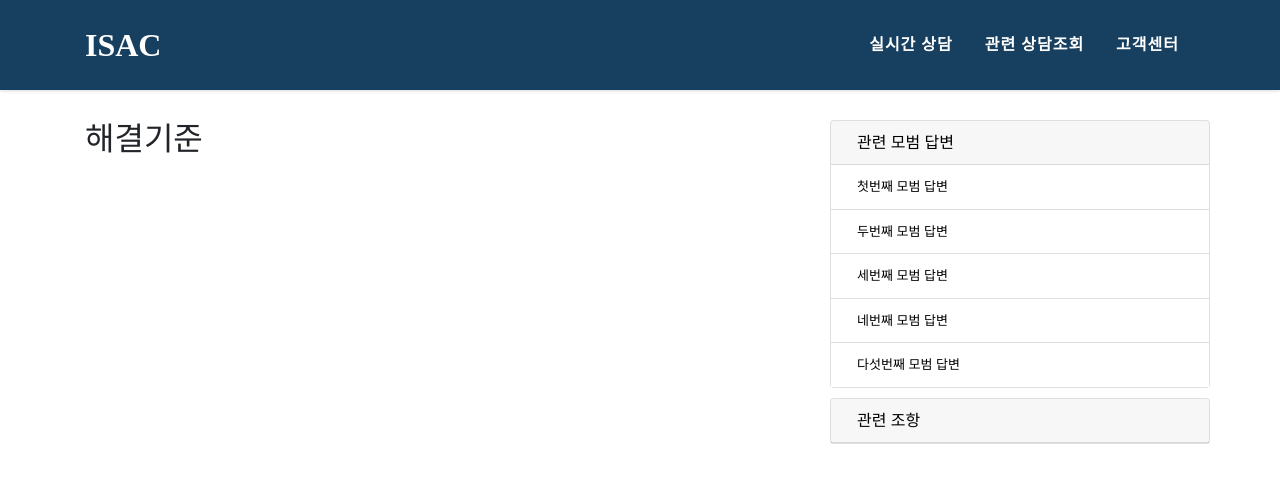
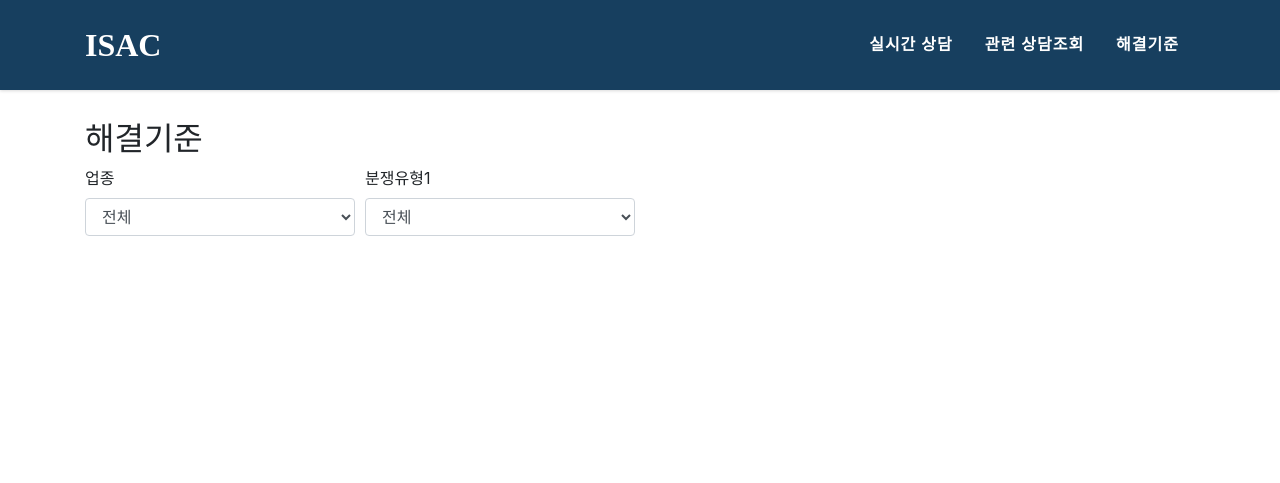
Before and after one commit to yyoongs/ISAC, a Flask app: template homepage/templates/solution.html in a window 1280 px wide. Shown: the top 483 px of the page. Run offline with Flask 2, Linux system fonts and the light colour scheme; the template is opened without the code that fills it: most values are stand-ins (such as "Sample title", 1, 10 or a date in 2020); some libraries are stand-ins or nearby versions.

Commit message:
update html files

```diff
--- a/homepage/templates/menu.html
+++ b/homepage/templates/menu.html
@@ -14,7 +14,7 @@
                     <a class="nav-link py-3 px-0 px-lg-3 rounded" href="/relation">관련 상담조회</a>
                 </li>
                 <li class="nav-item ml-auto">
-                    <a class="nav-link py-3 px-0 px-lg-3 rounded" href="/custom">고객센터</a>
+                    <a class="nav-link py-3 px-0 px-lg-3 rounded" href="/solution">해결기준</a>
                 </li>
             </ul>
         </div>
--- a/homepage/templates/solution.html
+++ b/homepage/templates/solution.html
@@ -9,12 +9,6 @@
     <link rel="stylesheet" type="text/css" href="{{ url_for('static', filename='css/style.css') }}">
     <link rel="stylesheet" type="text/css" href="{{ url_for('static', filename='css/bootstrap.min.css') }}">
 
-    <style>
-        .tableSection {
-            margin-top: 50px;
-        }
-
-    </style>
     <title>ISAC</title>
 </head>
 
@@ -23,19 +17,43 @@
 
 <div class="container basic_container">
     <div class="row">
-        <div class="col-lg-8">
+        <div class="col-lg-12">
             <h2>해결기준</h2>
+            <form action="{{ url_for('solution') }}" method="POST">
+                <div class="form-row">
+                    <div class="form-group col-sm-3">
+                        <label for="Upjong">업종</label>
+                        <select class="form-control" id="Upjong" name="Upjong">
+                            <option selected>전체</option>
+                            {% for row in result %}
+                                <option value="{{ row.category_name }}">{{ row.category_name }}</option>
+                            {% endfor %}
+                        </select>
+                    </div>
+                    <div class="form-group col-sm-3">
+                        <label for="Trouble1">분쟁유형1</label>
+                        <select class="form-control" id="Trouble1" name="Trouble1">
+                            <option selected>전체</option>
+                            {% for row in Trouble1 %}
+                                <option value="{{ row }}">{{ row }}</option>
+                            {% endfor %}
+                        </select>
+                    </div>
+                </div>
+            </form>
         </div>
-        <div class="col-lg-4">
-            {% include 'mobum.html' %}
-        </div>
+        {#        <div class="col-lg-4">#}
+        {#            {% include 'mobum.html' %}#}
+        {#        </div>#}
     </div>
 </div>
 
 <!-- Optional JavaScript -->
 <!-- jQuery first, then Bootstrap JS -->
-<script src="{{ url_for('static', filename='js/jquery-3.4.1.min.js') }}"></script>
+<script src="https://code.jquery.com/jquery-1.12.4.js" type="text/javascript"></script>
+{#<script src="{{ url_for('static', filename='js/jquery-3.4.1.min.js') }}"></script>#}
 <script src="{{ url_for('static', filename='js/bootstrap.min.js') }}"></script>
+<script src="{{ url_for('static', filename='js/changeGijun.js') }}"></script>
 </body>
 
 </html>
--- a/homepage/templates/test.html
+++ b/homepage/templates/test.html
@@ -64,8 +64,10 @@
 
 <!-- Optional JavaScript -->
 <!-- jQuery first, then Bootstrap JS -->
-<script src="{{ url_for('static', filename='js/jquery-3.4.1.min.js') }}"></script>
+<script src="https://code.jquery.com/jquery-1.12.4.js" type="text/javascript"></script>
+{#<script src="{{ url_for('static', filename='js/jquery-3.4.1.min.js') }}"></script>#}
 <script src="{{ url_for('static', filename='js/bootstrap.min.js') }}"></script>
+<script src="{{ url_for('static', filename='js/changeGijun.js') }}"></script>
 </body>
 
 </html>
```
